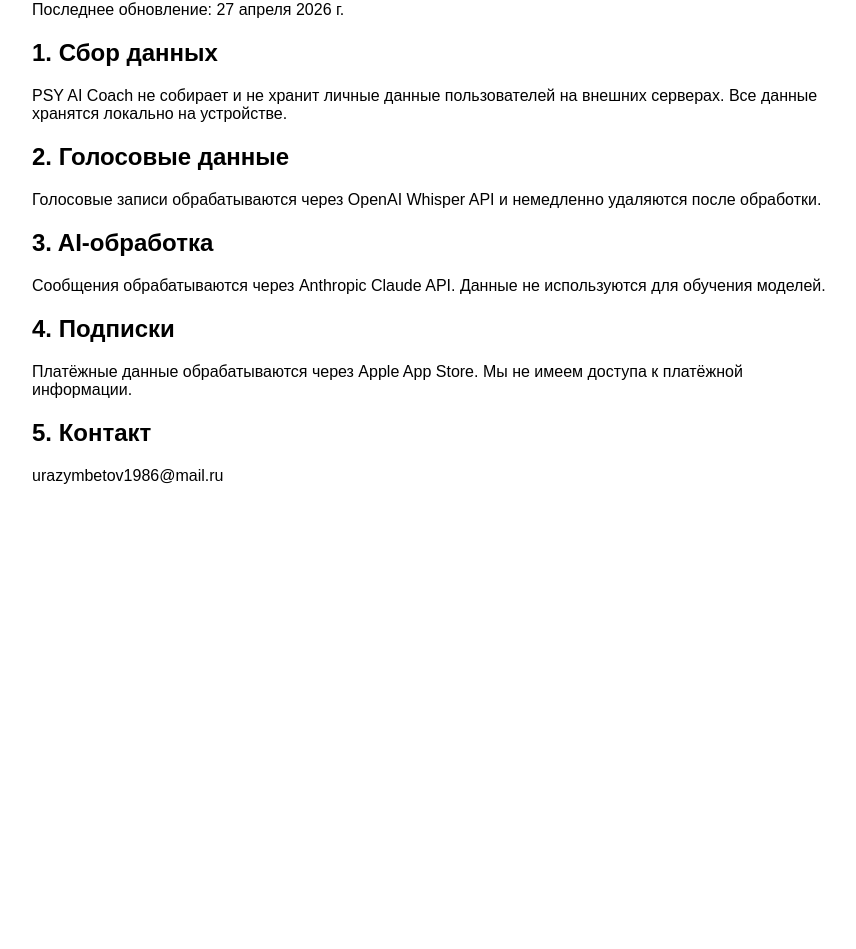
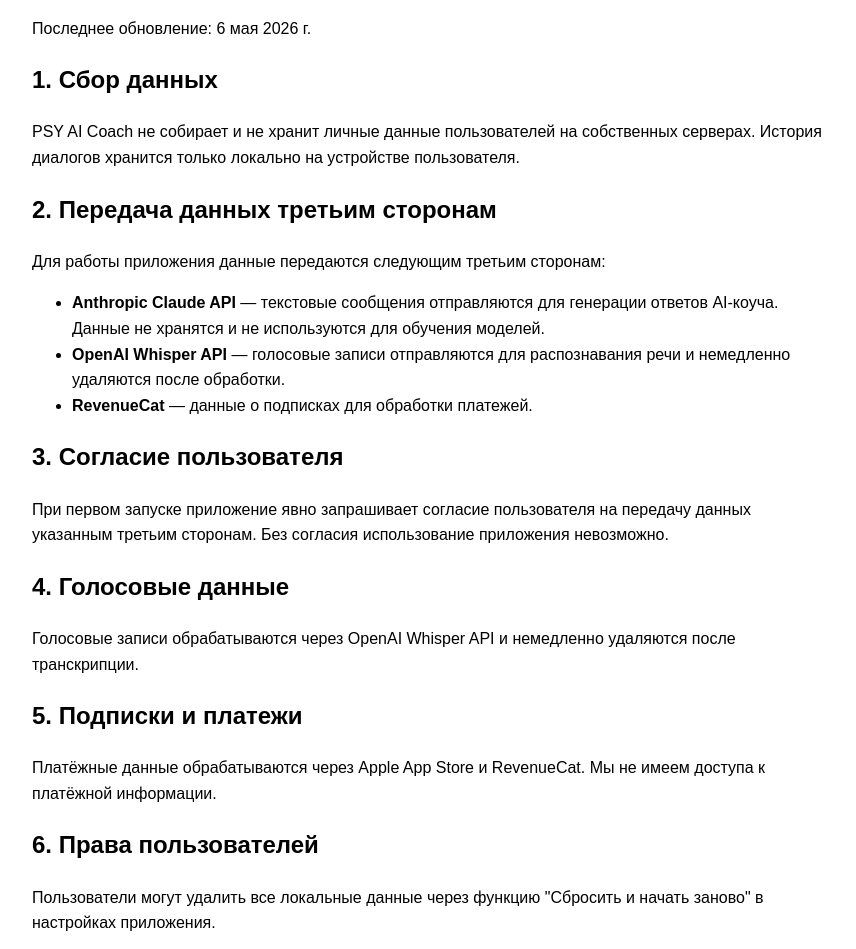
Before and after one commit to Aibekdoc/psyai-privacy, a plain HTML site: page index.html in a window 1280 px wide. Shown: the part 97-1046 px from the top of the page, without its empty margins (208-1064 px from the left). Before the commit the page ends 800 px from the top, so only its background shows below. Drawn offline with Linux system fonts and the light colour scheme.

Commit message:
Update privacy policy

```diff
--- a/index.html
+++ b/index.html
@@ -1,20 +1,29 @@
 <!DOCTYPE html>
 <html lang="ru">
 <head><meta charset="UTF-8"><title>PSY AI Coach - Privacy Policy</title>
-<style>body{font-family:sans-serif;max-width:800px;margin:40px auto;padding:0 20px;}</style>
+<style>body{font-family:sans-serif;max-width:800px;margin:40px auto;padding:0 20px;line-height:1.6;}</style>
 </head>
 <body>
 <h1>Политика конфиденциальности PSY AI Coach</h1>
-<p>Последнее обновление: 27 апреля 2026 г.</p>
+<p>Последнее обновление: 6 мая 2026 г.</p>
 <h2>1. Сбор данных</h2>
-<p>PSY AI Coach не собирает и не хранит личные данные пользователей на внешних серверах. Все данные хранятся локально на устройстве.</p>
-<h2>2. Голосовые данные</h2>
-<p>Голосовые записи обрабатываются через OpenAI Whisper API и немедленно удаляются после обработки.</p>
-<h2>3. AI-обработка</h2>
-<p>Сообщения обрабатываются через Anthropic Claude API. Данные не используются для обучения моделей.</p>
-<h2>4. Подписки</h2>
-<p>Платёжные данные обрабатываются через Apple App Store. Мы не имеем доступа к платёжной информации.</p>
-<h2>5. Контакт</h2>
+<p>PSY AI Coach не собирает и не хранит личные данные пользователей на собственных серверах. История диалогов хранится только локально на устройстве пользователя.</p>
+<h2>2. Передача данных третьим сторонам</h2>
+<p>Для работы приложения данные передаются следующим третьим сторонам:</p>
+<ul>
+<li><strong>Anthropic Claude API</strong> — текстовые сообщения отправляются для генерации ответов AI-коуча. Данные не хранятся и не используются для обучения моделей.</li>
+<li><strong>OpenAI Whisper API</strong> — голосовые записи отправляются для распознавания речи и немедленно удаляются после обработки.</li>
+<li><strong>RevenueCat</strong> — данные о подписках для обработки платежей.</li>
+</ul>
+<h2>3. Согласие пользователя</h2>
+<p>При первом запуске приложение явно запрашивает согласие пользователя на передачу данных указанным третьим сторонам. Без согласия использование приложения невозможно.</p>
+<h2>4. Голосовые данные</h2>
+<p>Голосовые записи обрабатываются через OpenAI Whisper API и немедленно удаляются после транскрипции.</p>
+<h2>5. Подписки и платежи</h2>
+<p>Платёжные данные обрабатываются через Apple App Store и RevenueCat. Мы не имеем доступа к платёжной информации.</p>
+<h2>6. Права пользователей</h2>
+<p>Пользователи могут удалить все локальные данные через функцию "Сбросить и начать заново" в настройках приложения.</p>
+<h2>7. Контакт</h2>
 <p>urazymbetov1986@mail.ru</p>
 </body>
 </html>
```
